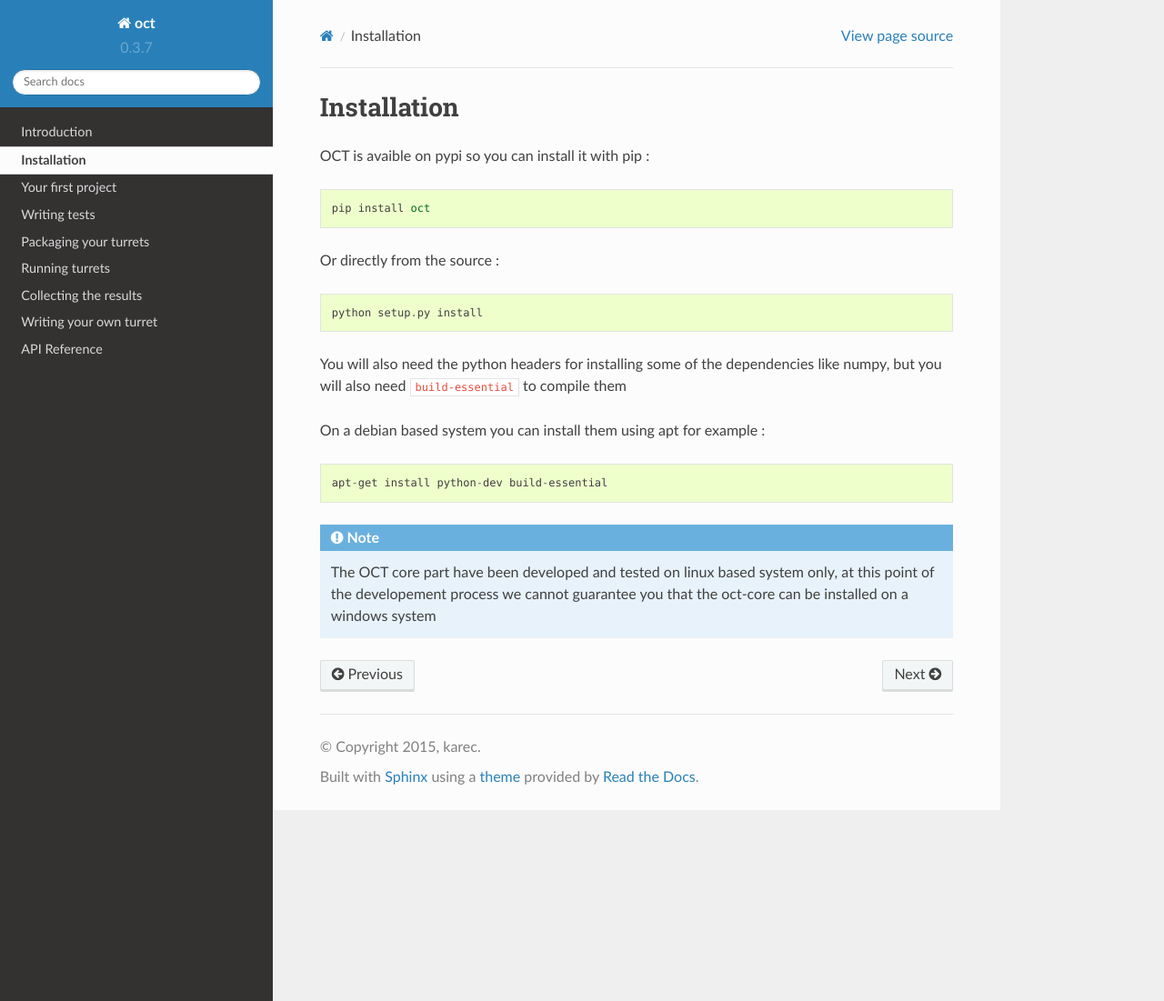
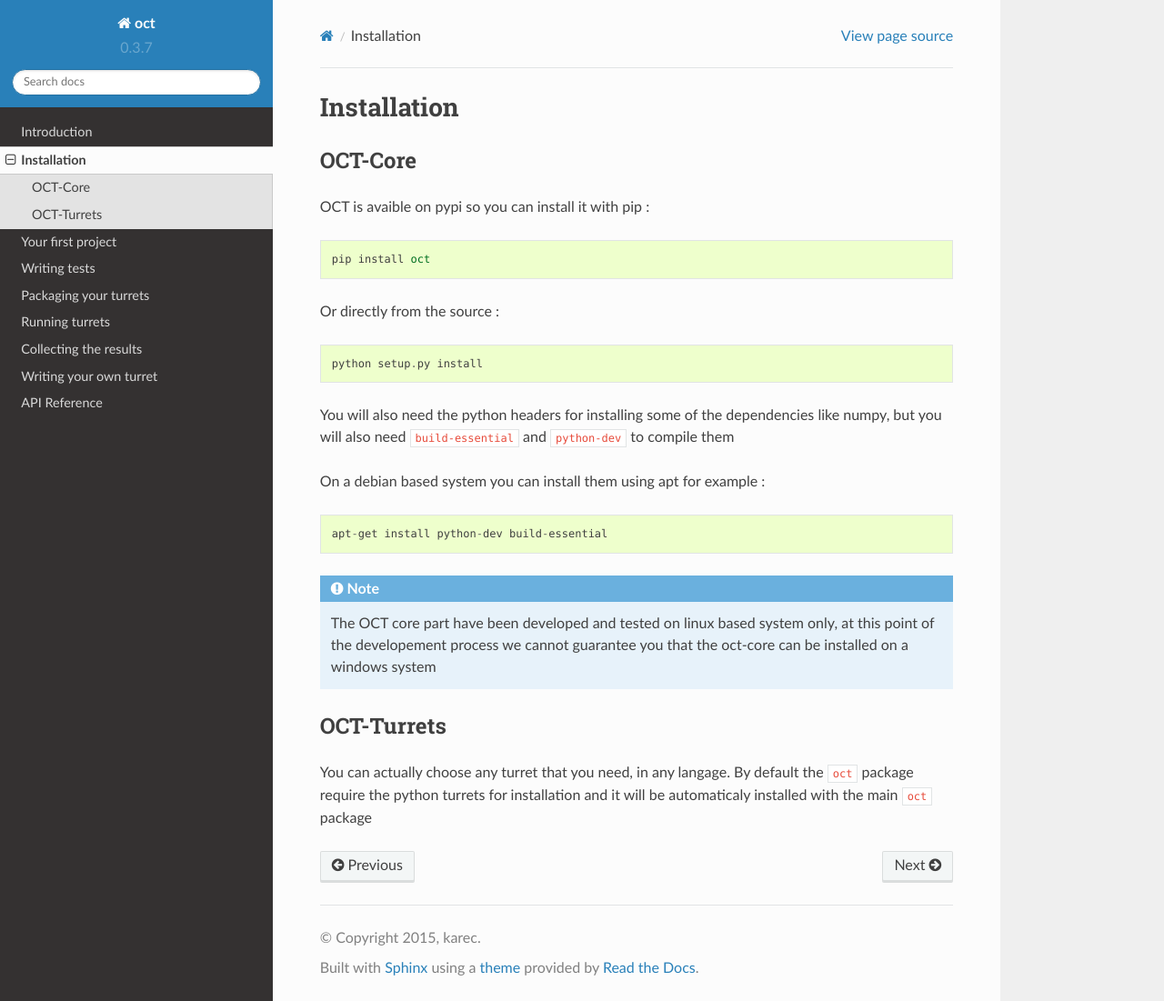
Before and after one commit to TheGhouls/oct, a Sphinx documentation site: the page built from doc/installation.rst, in a window 1280 px wide and 1101 px high. Shown: the whole window at 91% size. Built offline with Sphinx 7.4.7 and the Read the Docs theme 2.0.0, drawn with Linux system fonts in a browser that asks for light colours; pages that are not in the unit, such as notebooks, are missing from menus.

Commit message:
update documentation for new code

```diff
--- a/doc/api.rst
+++ b/doc/api.rst
@@ -5,8 +5,6 @@ API Reference
     :maxdepth:2
 
     oct.core
-    oct.multimechanize
     oct.results
-    oct.testing
     oct.tools
     oct.utilities
--- a/doc/installation.rst
+++ b/doc/installation.rst
@@ -1,5 +1,8 @@
 Installation
 ============
+
+OCT-Core
+--------
 
 OCT is avaible on pypi so you can install it with pip :
 
@@ -14,7 +17,7 @@ Or directly from the source :
     python setup.py install
 
 You will also need the python headers for installing some of the dependencies like
-numpy, but you will also need ``build-essential`` to compile them
+numpy, but you will also need ``build-essential`` and ``python-dev`` to compile them
 
 On a debian based system you can install them using apt for example :
 
@@ -27,3 +30,9 @@ On a debian based system you can install them using apt for example :
     The OCT core part have been developed and tested on linux based system only,
     at this point of the developement process we cannot guarantee you that the oct-core
     can be installed on a windows system
+
+OCT-Turrets
+-----------
+
+You can actually choose any turret that you need, in any langage. By default the ``oct`` package require
+the python turrets for installation and it will be automaticaly installed with the main ``oct`` package
```
Also changed, not shown: doc/oct.results.rst (+10 -0 lines), doc/oct.tools.rst (+0 -17 lines).
